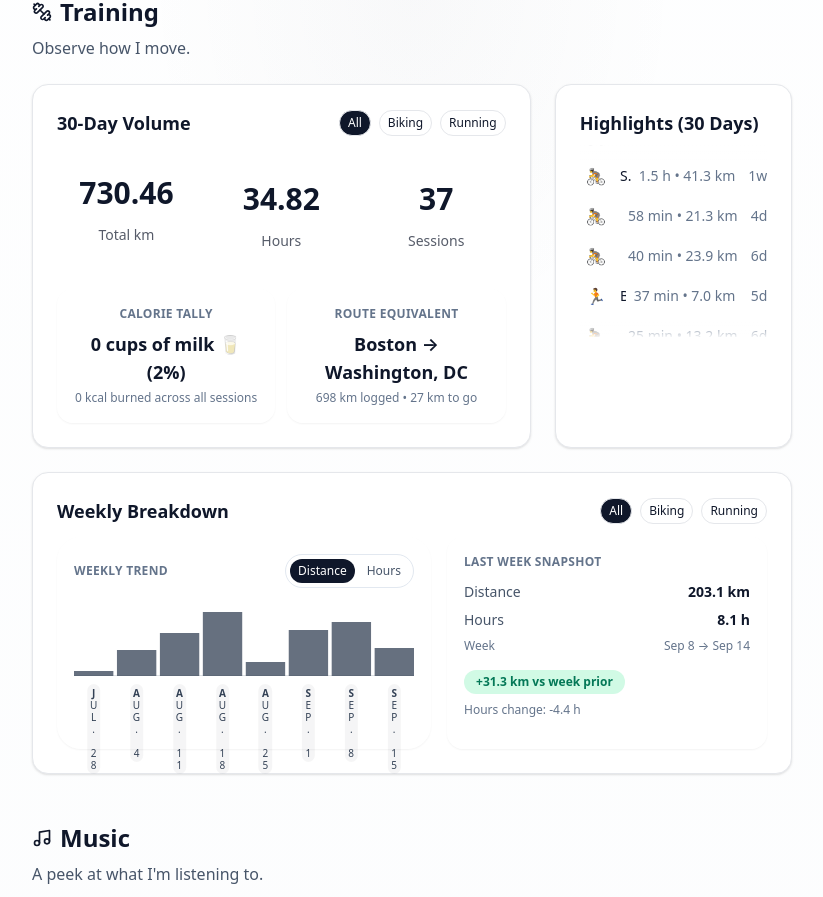
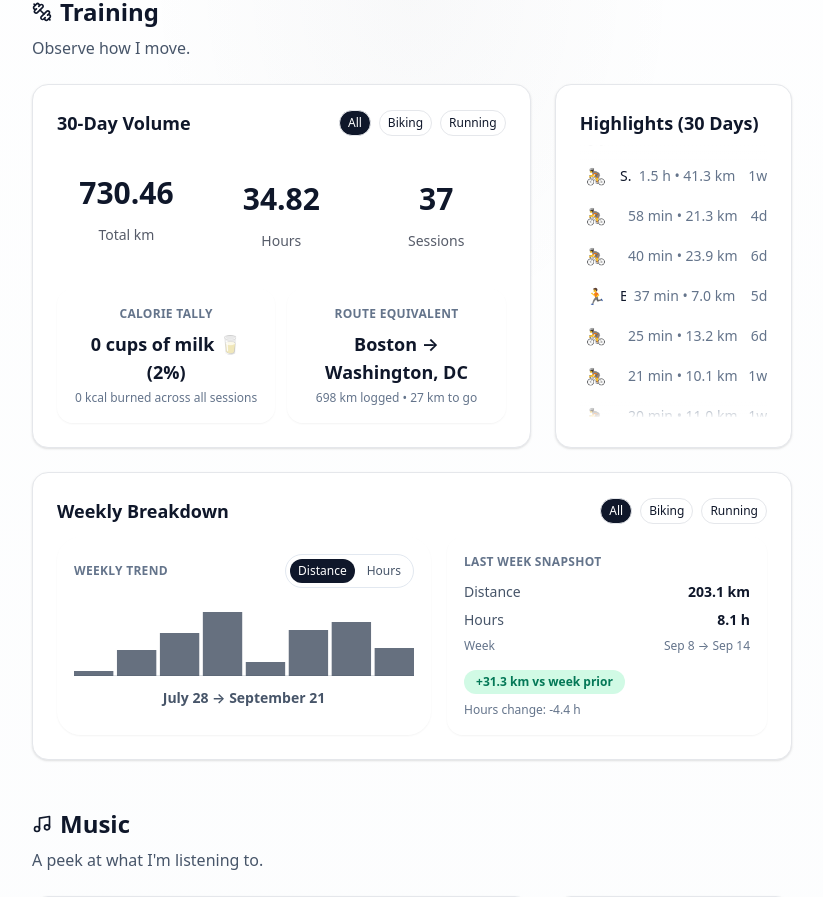
Before and after one commit to seanpatrickmay/seanpatrickmay.github.io, a Next.js app: page / in a window 1280 px wide. Shown: the part 1072-1969 px from the top of the page, without its empty margins (392-1215 px from the left). Built offline with nearby package versions, Linux system fonts and the light colour scheme; grey boxes are pictures that could not be loaded.

Commit message:
final branch commit

```diff
--- a/components/AboutSection.jsx
+++ b/components/AboutSection.jsx
@@ -21,7 +21,7 @@ const CITY_ROUTES = [
 ];
 
 const WEEK_RANGE_FORMAT = { month: 'short', day: 'numeric' };
-const WEEK_START_FORMAT = { month: 'short', day: 'numeric' };
+const WEEK_BOUNDARY_FORMAT = { month: 'long', day: 'numeric' };
 
 function toNumber(value) {
   const parsed = Number(value);
@@ -95,19 +95,13 @@ function formatWeekRange(week) {
   }
 }
 
-function formatWeekStart(week) {
-  if (!week?.week_start) return '';
+function formatWeekBoundary(dateString) {
+  if (!dateString) return '';
   try {
-    const start = new Date(`${week.week_start}T00:00:00`);
-    const formatter = new Intl.DateTimeFormat('en-US', WEEK_START_FORMAT);
-    const formatted = formatter.format(start);
-    const parts = formatted.split(' ');
-    if (parts.length >= 2) {
-      return `${parts[0]}. ${parts[1]}`;
-    }
-    return formatted;
+    const date = new Date(`${dateString}T00:00:00`);
+    return new Intl.DateTimeFormat('en-US', WEEK_BOUNDARY_FORMAT).format(date);
   } catch (error) {
-    return week.week_start;
+    return dateString;
   }
 }
 
@@ -329,8 +323,8 @@ export default function AboutSection({ interests }) {
                 <CardHeader>
                   <CardTitle>Highlights (30 Days)</CardTitle>
                 </CardHeader>
-                <CardContent className="flex-1 space-y-0 pt-0">
-                  <div className="h-full">
+                <CardContent className="flex flex-1 flex-col gap-0 px-6 pb-6 pt-0">
+                  <div className="flex-1 overflow-hidden">
                     <RecentActivities activities={data?.recent?.last10 ?? data?.recent?.last3 ?? []} />
                   </div>
                 </CardContent>
@@ -367,7 +361,7 @@ export default function AboutSection({ interests }) {
                       </div>
 
                       {series.length ? (
-                        <div className="mt-4">
+                        <div className="mt-4 space-y-3">
                           <BarSparkline
                             values={weeklyValues}
                             formatter={(v, i) => {
@@ -378,10 +372,10 @@ export default function AboutSection({ interests }) {
                             }}
                             height={72}
                             className="text-slate-700 dark:text-slate-200"
-                            labels={series.map((week, index) => formatWeekStart(week) || `Week ${index + 1}`)}
-                            labelClassName="text-[10px] font-semibold uppercase tracking-wide text-slate-400 dark:text-slate-500"
-                            labelOrientation="stacked"
                           />
+                          <div className="text-center text-sm font-semibold text-slate-600 dark:text-slate-300">
+                            {formatWeekBoundary(series[0]?.week_start)} → {formatWeekBoundary(series.at(-1)?.week_end)}
+                          </div>
                         </div>
                       ) : (
                         <div className="mt-4 text-sm text-slate-500 dark:text-slate-400">No weekly data yet</div>
--- a/components/RecentActivities.jsx
+++ b/components/RecentActivities.jsx
@@ -73,7 +73,7 @@ export default function RecentActivities({ activities = [] }) {
   return (
     <AutoScrollList
       items={items}
-      visibleCount={5}
+      visibleCount={7}
       ariaLabel="Longest activities in the last 30 days"
       emptyMessage="No standout efforts yet"
     />
```
